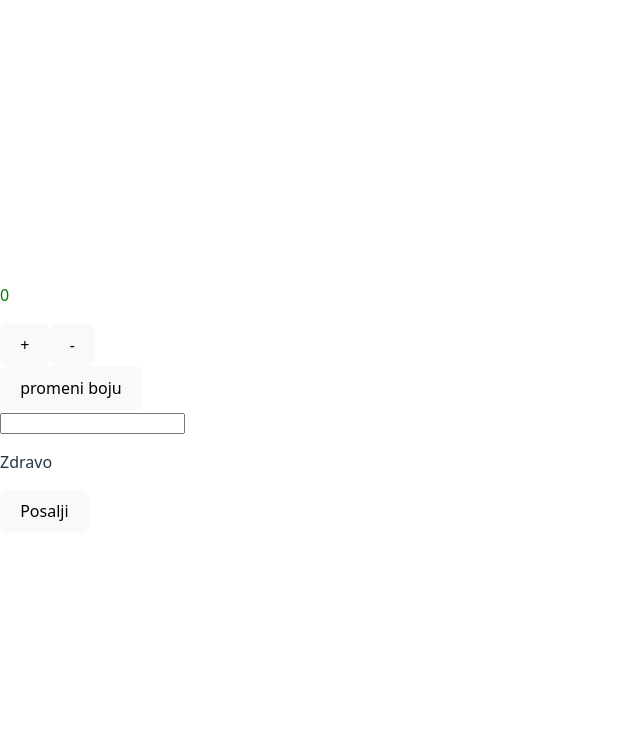
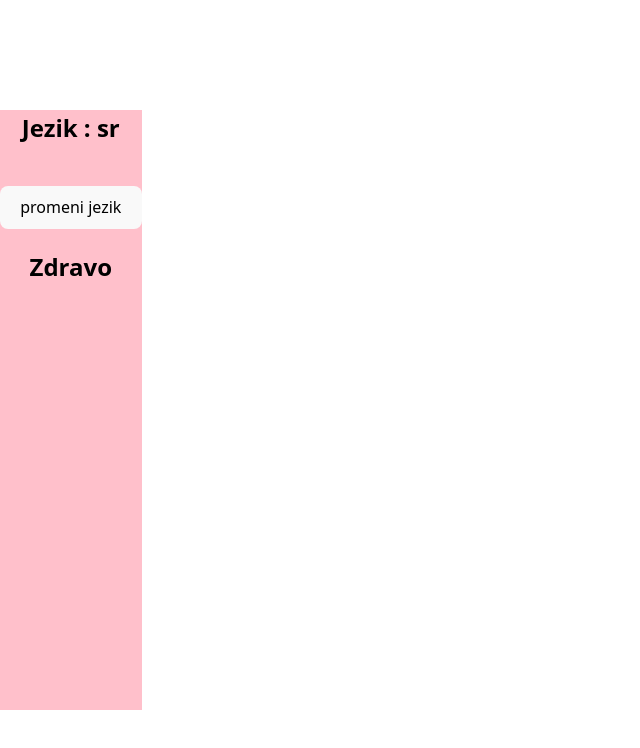
Before and after one commit to dzejlanadupljak/qodequeens-react, a React (Vite) app: page / in a window 1280 px wide. Shown: the top 748 px of the page, without its empty margins (0-640 px from the left). Built offline with nearby package versions, Linux system fonts and the light colour scheme.

Commit message:
useContext

```diff
--- /dev/null
+++ b/src/cas10/AppCas10.jsx
@@ -0,0 +1,80 @@
+// Uvozimo potrebne React hook-ove i funkcije:
+import { useState, createContext, useContext } from "react";
+
+// 1️⃣ Kreiramo novi kontekst koji će čuvati informacije o jeziku.
+// Ovo nam omogućava da delimo podatke (language, setLanguage)
+// kroz više komponenti BEZ prosleđivanja kroz props.
+const LanguageContext = createContext();
+
+// 2️⃣ Glavna komponenta aplikacije
+function App() {
+
+    // useState — čuva trenutno izabrani jezik.
+    // Početna vrednost je "sr" (srpski).
+    const [language, setLanguage] = useState("sr");
+
+    return (
+        // 3️⃣ Provider "pakuje" sve komponente kojima želimo da damo pristup
+        // vrednostima iz LanguageContext-a.
+        // value={{language, setLanguage}} znači da sve komponente unutar
+        // Provider-a mogu da koriste i menjaju jezik.
+        <LanguageContext.Provider value={{ language, setLanguage }}>
+
+            {/* Glavni deo aplikacije sa stilovima */}
+            <div
+                style={{
+                    backgroundColor: "pink",
+                    color: "#000",
+                    height: "600px",
+                    textAlign: "center"
+                }}
+            >
+                {/* Prikazuje trenutno izabrani jezik */}
+                <h2>Jezik : {language}</h2>
+
+                {/* Uključujemo dugme koje menja jezik */}
+                <LanguageButton />
+
+                {/* Prikaz pozdrava u zavisnosti od jezika */}
+                <Greeting />
+
+            </div>
+
+        </LanguageContext.Provider>
+    )
+}
+
+// 4️⃣ Komponenta koja prikazuje pozdrav
+function Greeting() {
+
+    // Pomoću useContext "vadimo" vrednost iz LanguageContext-a
+    const { language } = useContext(LanguageContext);
+
+    // Ako je jezik "sr" prikazuje "Zdravo", inače "Hello"
+    return (
+        <h2>{language === "sr" ? "Zdravo" : "Hello"}</h2>
+    );
+}
+
+// 5️⃣ Komponenta koja ima dugme za promenu jezika
+function LanguageButton() {
+
+    // Pomoću useContext dobijamo i trenutni jezik i funkciju koja ga menja
+    const { language, setLanguage } = useContext(LanguageContext);
+
+    return (
+        <button
+            // Kada kliknemo dugme, menja se jezik.
+            // Ako je trenutno "sr" → promeni na "en", i obrnuto.
+            onClick={() => setLanguage(language === "sr" ? "en" : "sr")}
+            style={{
+                marginTop: "20px",
+            }}
+        >
+            promeni jezik
+        </button>
+    );
+}
+
+// 6️⃣ Na kraju izvozimo glavnu komponentu da bi mogla da se koristi u projektu
+export default App;
--- a/src/cas9/AppCas9.jsx
+++ b/src/cas9/AppCas9.jsx
@@ -1,54 +1,20 @@
-import { useEffect, useState } from "react"; // Uvozimo React hook-ove: useState i useEffect
-import Pozdrav from "./Pozdrav"; // Uvozimo komponentu Pozdrav
+import { useState } from "react";
+import { ThemeContext } from "./ThemeContext";
 
-function App() {
-  // Definišemo stanje za broj i boju
-  const [count, setCount] = useState(0); // count počinje od 0
-  const [color, setColor] = useState("green"); // color počinje kao "green"
+function App(){
+  const[theme,setTheme]=useState("light")
+  return(
+    <ThemeContext.Provider value={{theme,setTheme}}>
+      <div
+      style={{
+        backgroundColor: theme ==="light"?"#fff" : "#333",
+        color:theme==="light"? "#000" : "#fff",
+        height:"100vh",
+        textAlign:"center"
+      }}>
 
-  // useEffect koji se pokreće svaki put kada se promeni 'color'
-  useEffect(() => {
-    console.log("prvi useEffect"); // Ispis u konzolu kada se promeni color
-  }, [color]); // zavisnost: color
+      </div>
 
-  // useEffect koji se pokreće kada se promeni 'count' ili 'color'
-  useEffect(() => {
-    console.log("drugi useEffect"); // Ispis u konzolu kada se promeni count ili color
-  }, [count, color]); // zavisnosti: count i color
-
-  // useEffect bez niza zavisnosti - pokreće se svaki put kada se komponenta renderuje
-  useEffect(() => {
-    console.log("treci useEffect"); // Ispis u konzolu pri svakom renderovanju
-  });
-
-  // Funkcija za promenu boje između green i red
-  const changeColor = () => {
-    setColor((prevValue) => (prevValue === "green" ? "red" : "green"));
-  };
-
-  return (
-    <div>
-      {/* Prikaz broja sa trenutnom bojom */}
-      <p style={{ color: color }}>{count}</p>
-
-      {/* Dugmad za povećanje i smanjenje broja */}
-      <button onClick={() => setCount((prevValue) => prevValue + 1)}>+</button>
-      <button onClick={() => setCount((prevValue) => prevValue - 1)}>-</button>
-      <br />
-
-      {/* Dugme za promenu boje */}
-      <button onClick={changeColor}>promeni boju</button>
-
-      {/* Umetanje komponente Pozdrav */}
-      <Pozdrav />
-    </div>
-  );
+    </ThemeContext.Provider>
+  )
 }
-
-export default App; // Exportujemo komponentu App
-
-// Prvi useEffect – reaguje samo na promenu color.
-
-// Drugi useEffect – reaguje na promenu count i color.
-
-// Treći useEffect – nema niz zavisnosti, pa se pokreće pri svakom renderovanju komponente.
--- a/src/main.jsx
+++ b/src/main.jsx
@@ -1,10 +1,10 @@
 import { StrictMode } from 'react'
 import { createRoot } from 'react-dom/client'
 import './index.css'
-import AppCas9 from './cas9/AppCas9.jsx'
+import AppCas10 from './cas10/AppCas10.jsx'
 
 createRoot(document.getElementById('root')).render(
   <StrictMode>
-    <AppCas9 />
+    <AppCas10 />
   </StrictMode>,
 )
```
Also changed, not shown: src/cas9/Zadatak1.jsx (added, +20 -0 lines), src/cas10/domaci.txt (added).
